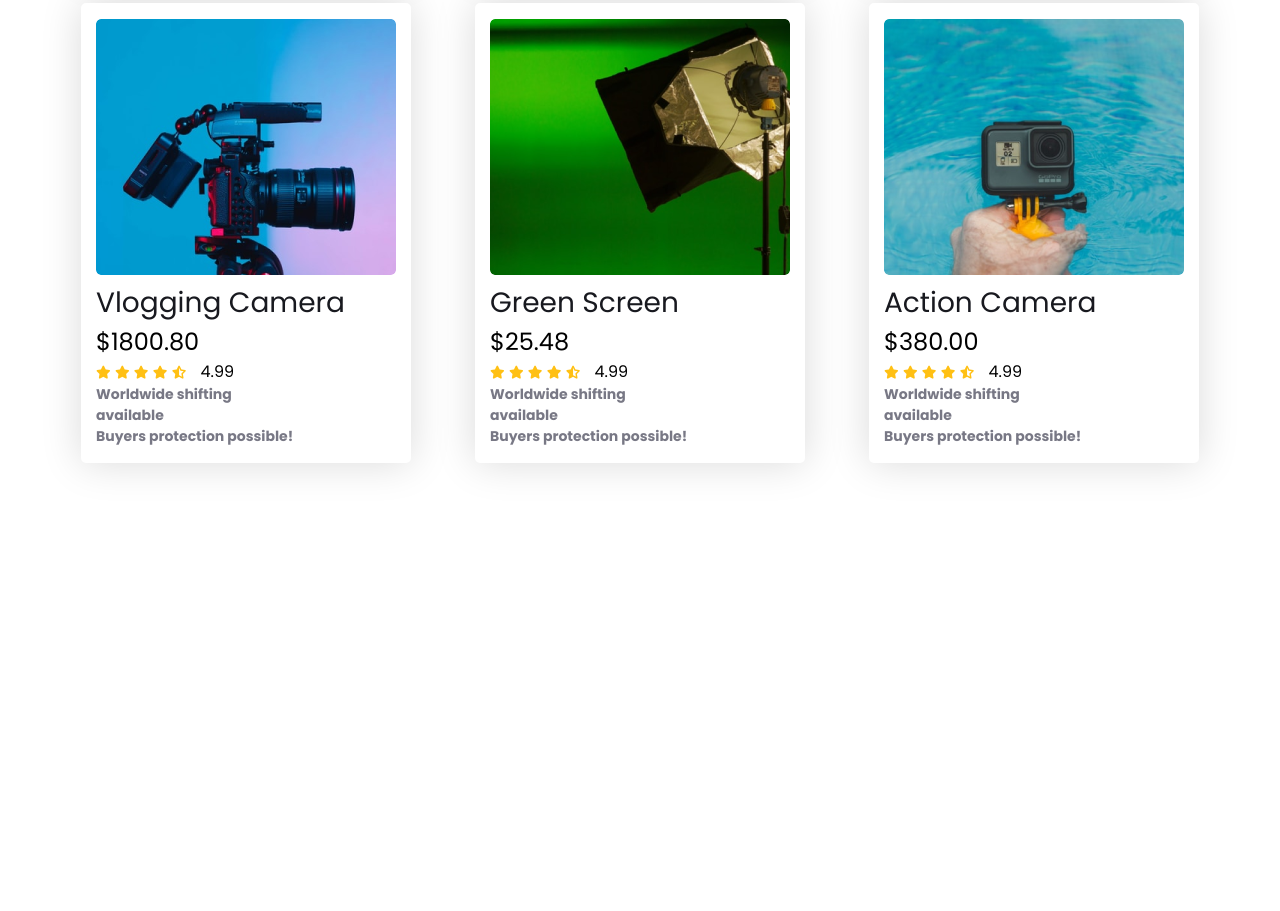
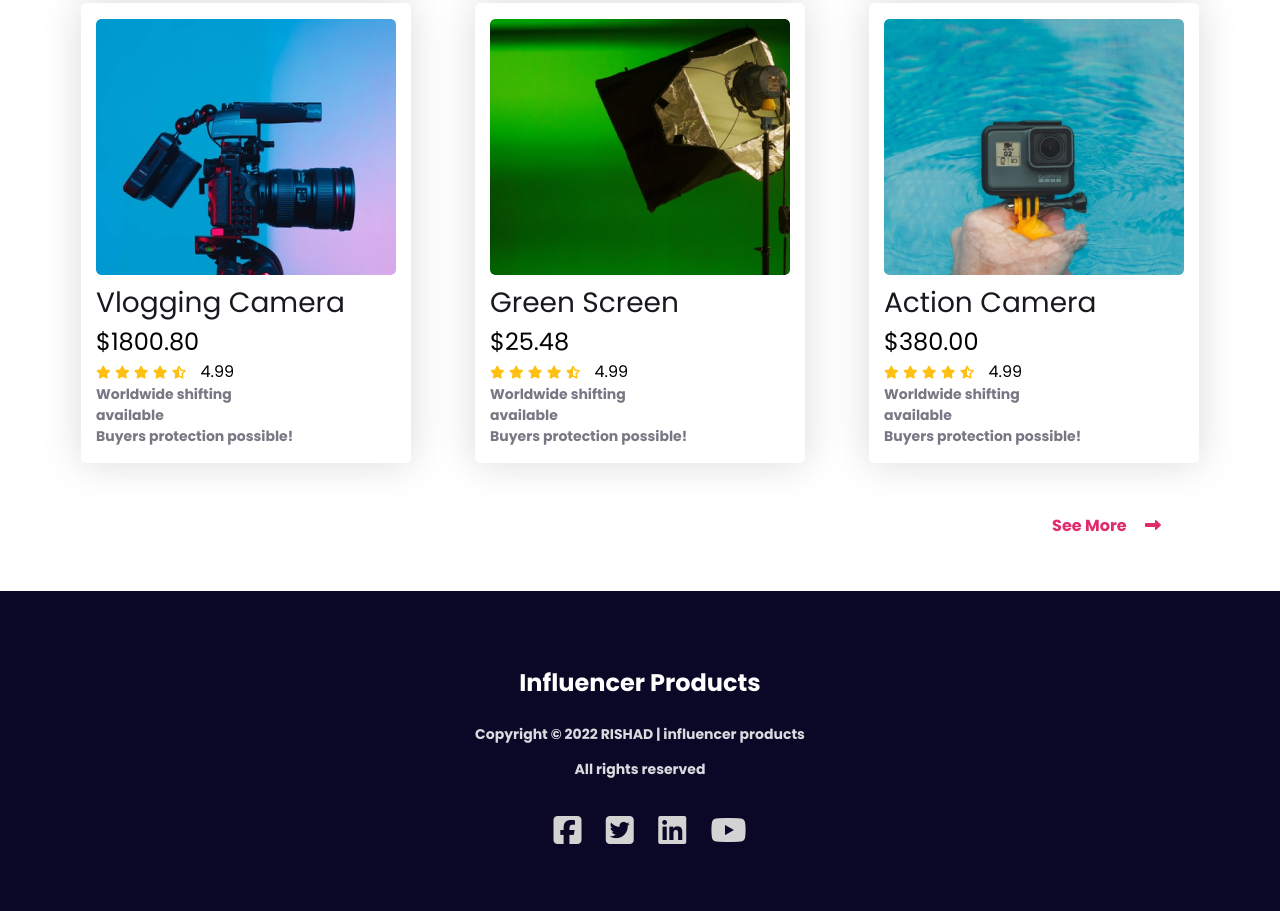
Before and after one commit to rhkhan018/influencer-gear-rhkhan, a plain HTML site: page index.html in a window 1280 px wide. Shown: the part 1817-2728 px from the top of the page. Before the commit the page ends 2344 px from the top, so only its background shows below. Drawn offline with nearby package versions, Linux system fonts and the light colour scheme; no server answers.

Commit message:
footer section commit

```diff
--- a/index.html
+++ b/index.html
@@ -249,7 +249,26 @@
                     <p class="item-info">Buyers protection possible!</p>
                 </div>
             </div>
+            <a class="see-more-btn" href="#">See More
+          <span style="margin-left: 15px; font-size: 16px"
+            ><i class="fas fa-long-arrow-alt-right"></i></span
+        ></a>
         </section>
+        <!-- section 4 featured products -->
+        <section class="container"></section>
+        <footer>
+            <div>
+                <h3>Influencer Products</h3>
+                <p>Copyright © 2022 RISHAD | influencer products</p>
+                <p>All rights reserved</p>
+            </div>
+            <div>
+                <a href="#"><i class="fab fa-facebook-square"></i></a>
+                <a href="#"><i class="fab fa-twitter-square"></i></a>
+                <a href="#"><i class="fab fa-linkedin"></i></a>
+                <a href="#"><i class="fab fa-youtube"></i></a>
+            </div>
+        </footer>
     </main>
 </body>
 
--- a/styles/style.css
+++ b/styles/style.css
@@ -178,3 +178,43 @@ nav span ul li a {
 .fa-star-half-alt.empty {
     color: #FFC014;
 }
+
+.see-more-btn {
+    text-decoration: none;
+    color: #E02C6D;
+    font-size: 16px;
+    font-weight: 700;
+    float: right;
+    margin-top: 50px;
+    margin-right: 55px;
+}
+
+
+/* footer styles */
+
+footer {
+    height: 240px;
+    background-color: #0A0826;
+    color: #fff;
+    text-align: center;
+    padding-top: 50px;
+    padding-bottom: 30px;
+}
+
+footer h3 {
+    font-size: 24px;
+    font-weight: 700;
+}
+
+footer p {
+    font-size: 14px;
+    font-weight: 700;
+    color: #D9DBE1;
+}
+
+.fab {
+    font-size: 32px;
+    color: lightgrey;
+    margin-left: 20px;
+    margin-top: 20px;
+}
```
